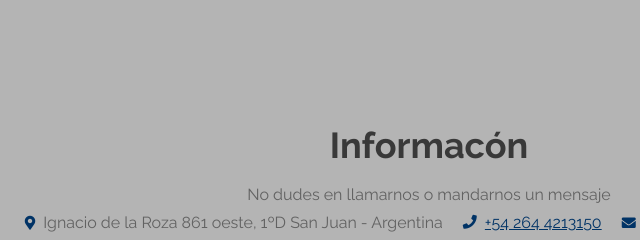
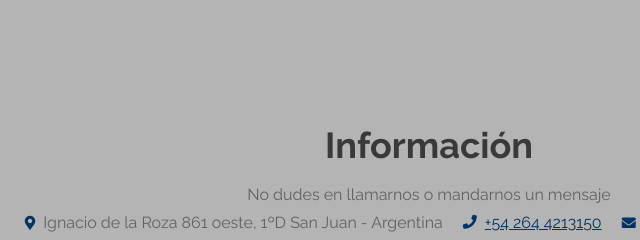
Before and after one commit to manuelnazar/trabajo_final_es, a plain HTML site: page index.html in a window 1280 px wide. Shown: the part 3240-3480 px from the top of the page, 211-851 px from the left. Drawn offline with Linux system fonts and the light colour scheme.

Commit message:
Update index.html

```diff
--- a/index.html
+++ b/index.html
@@ -365,7 +365,7 @@
         <div class="container">
             <div class="row">
                 <div class="col-lg-12">
-                    <h2>Informacón</h2>
+                    <h2>Información</h2>
                     <ul class="list-unstyled li-space-lg">
                         <li class="address">No dudes en llamarnos o mandarnos un mensaje</li>
                         <li><i class="fas fa-map-marker-alt"></i>Ignacio de la Roza 861 oeste, 1ºD San Juan - Argentina </li>
```
